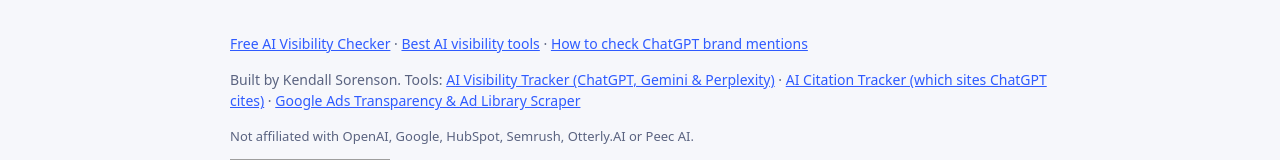
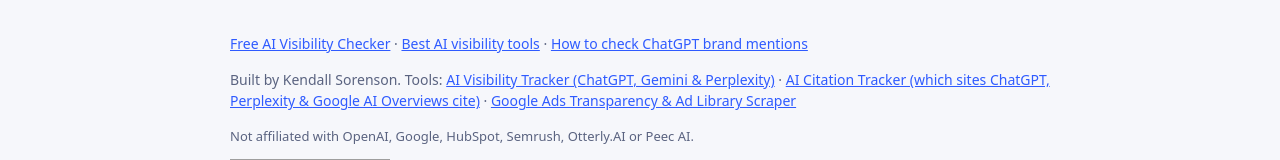
Before and after one commit to kendallcoding202/ai-visibility-checker, a Next.js app: page /how-to-check-chatgpt-brand-mentions in a window 1280 px wide. Shown: the part 1533-1693 px from the top of the page. Built offline with nearby package versions, Linux system fonts and the light colour scheme; grey boxes are pictures that could not be loaded.

Commit message:
Mention Google AI Overviews in Citation Tracker links

```diff
--- a/app/Footer.js
+++ b/app/Footer.js
@@ -2,7 +2,7 @@ import { TRACKER, ADS, CITATIONS } from './links.js';
 export default function Footer() {
   return <footer><div className="wrap">
     <p><a href="/">Free AI Visibility Checker</a> · <a href="/best-ai-visibility-tools">Best AI visibility tools</a> · <a href="/how-to-check-chatgpt-brand-mentions">How to check ChatGPT brand mentions</a></p>
-    <p>Built by Kendall Sorenson. Tools: <a href={TRACKER('footer')}>AI Visibility Tracker (ChatGPT, Gemini &amp; Perplexity)</a> · <a href={CITATIONS}>AI Citation Tracker (which sites ChatGPT cites)</a> · <a href={ADS}>Google Ads Transparency &amp; Ad Library Scraper</a></p>
+    <p>Built by Kendall Sorenson. Tools: <a href={TRACKER('footer')}>AI Visibility Tracker (ChatGPT, Gemini &amp; Perplexity)</a> · <a href={CITATIONS}>AI Citation Tracker (which sites ChatGPT, Perplexity &amp; Google AI Overviews cite)</a> · <a href={ADS}>Google Ads Transparency &amp; Ad Library Scraper</a></p>
     <p className="muted">Not affiliated with OpenAI, Google, HubSpot, Semrush, Otterly.AI or Peec AI.</p>
     <p className="fazier"><a href="https://fazier.com" target="_blank" rel="noopener"><img src="https://fazier.com/api/v1//public/badges/launch_badges.svg?badge_type=featured&theme=light" width={160} alt="Fazier badge" /></a><span className="muted"> <a href="https://twelve.tools">Listed on Twelve.tools</a> · <a href="https://dang.ai">Featured on Dang.ai</a></span></p>
   </div></footer>;
--- a/app/page.js
+++ b/app/page.js
@@ -36,7 +36,7 @@ export default function Page() {
     </main>
     <footer><div className="wrap">
       <p>Built by Kendall Sorenson.</p>
-      <p>Tools: <a href={TRACKER('footer')}>AI Visibility Tracker (ChatGPT, Gemini &amp; Perplexity)</a> · <a href={CITATIONS}>AI Citation Tracker (which sites ChatGPT cites)</a> · <a href={ADS}>Google Ads Transparency &amp; Ad Library Scraper</a></p>
+      <p>Tools: <a href={TRACKER('footer')}>AI Visibility Tracker (ChatGPT, Gemini &amp; Perplexity)</a> · <a href={CITATIONS}>AI Citation Tracker (which sites ChatGPT, Perplexity &amp; Google AI Overviews cite)</a> · <a href={ADS}>Google Ads Transparency &amp; Ad Library Scraper</a></p>
       <p className="muted">Not affiliated with OpenAI or Google. Results are a single AI snapshot and may vary.</p>
       <p className="fazier"><a href="https://fazier.com" target="_blank" rel="noopener"><img src="https://fazier.com/api/v1//public/badges/launch_badges.svg?badge_type=featured&theme=light" width={160} alt="Fazier badge" /></a><span className="muted"> <a href="https://twelve.tools">Listed on Twelve.tools</a> · <a href="https://dang.ai">Featured on Dang.ai</a></span></p>
     </div></footer>
```
Also changed, not shown: public/llms.txt.
